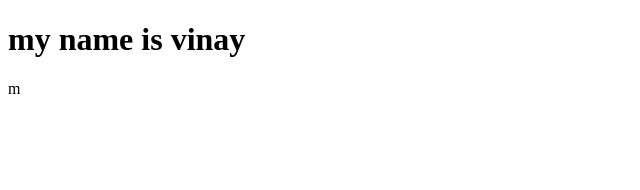
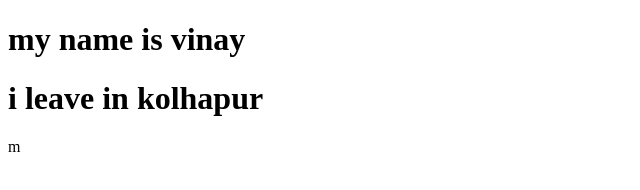
Before and after one commit to vinayart/new, a plain HTML site: page index.html in a window 1280 px wide. Shown: the whole page, without its empty margins (0-640 px from the left). Drawn offline with Linux system fonts and the light colour scheme.

Commit message:
change in index.html

```diff
--- a/index.html
+++ b/index.html
@@ -8,5 +8,6 @@
 </head>
 <body>
     <h1>my name is vinay</h1>
+    <h1>i leave in kolhapur</h1>
 </body>
 </html>m
```
